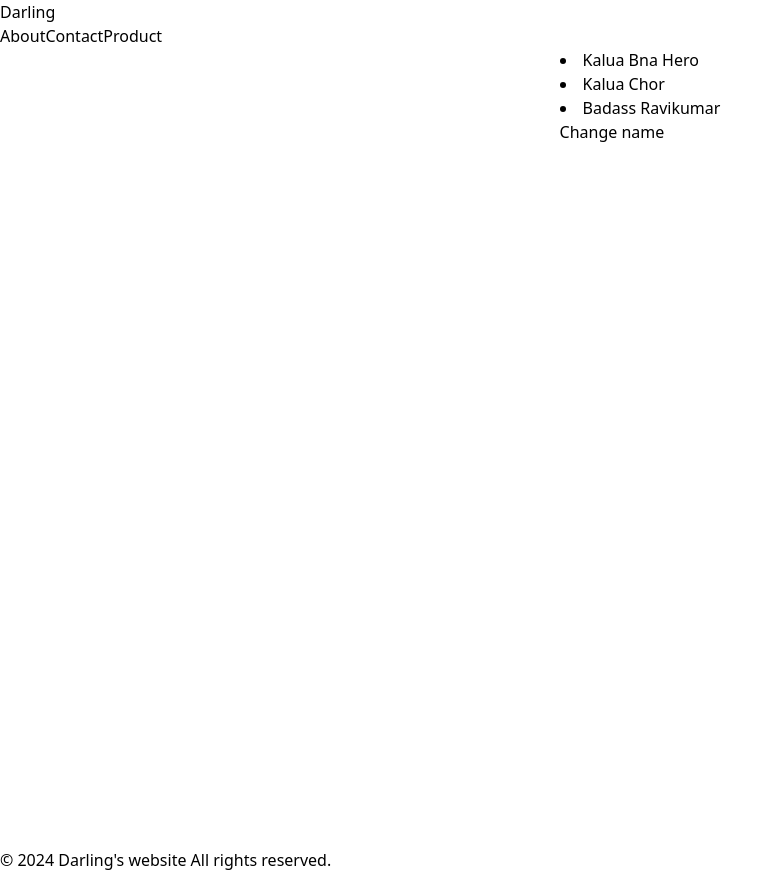
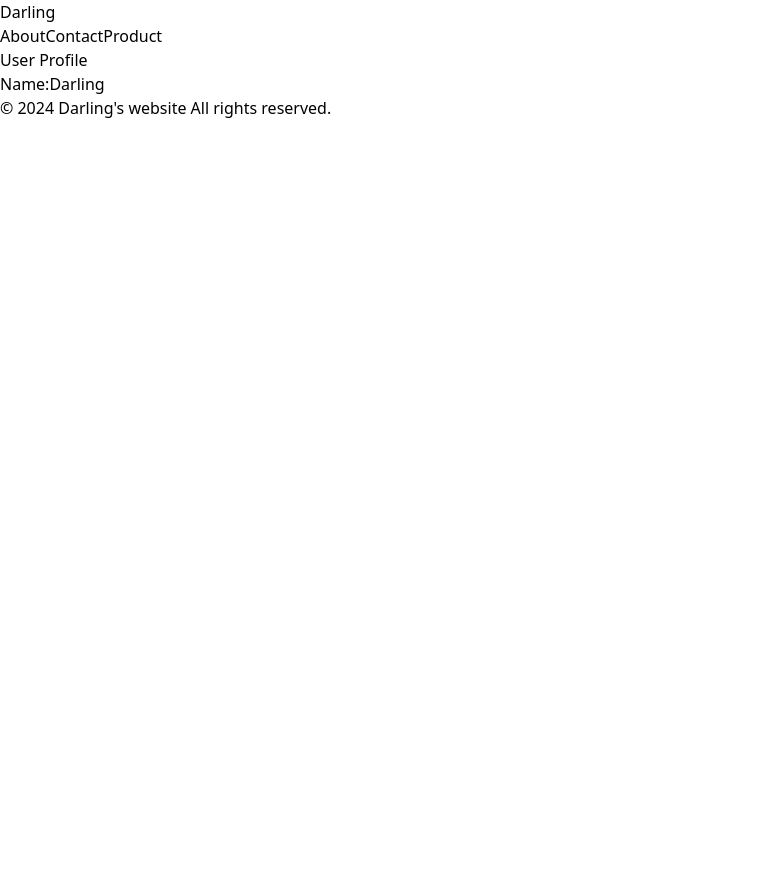
Before and after one commit to atultiwari7388/reactjs-Oct-2024, a React (Vite) app in the folder react-first/: page /contact in a window 1280 px wide. Shown: the whole page, without its empty margins (0-784 px from the left). After the commit the page ends 800 px from the top, so only its background shows below. Built offline with nearby package versions, Linux system fonts and the light colour scheme.

Commit message:
useContext done

```diff
--- /dev/null
+++ b/react-first/src/UserContext.jsx
@@ -0,0 +1,19 @@
+import { createContext, useState } from "react";
+
+const UserContext = createContext();
+
+const UserProvider = ({ children }) => {
+  const [user, setUser] = useState({ name: "Darling" });
+
+  const updateUser = (newValue) => {
+    setUser({ name: newValue });
+  };
+
+  return (
+    <UserContext.Provider value={{ user, updateUser }}>
+      {children}
+    </UserContext.Provider>
+  );
+};
+
+export { UserContext, UserProvider };
--- /dev/null
+++ b/react-first/src/components/CopyInputPortal.jsx
@@ -0,0 +1,29 @@
+import { useState } from "react";
+import { PopupMsg } from "./PopupMsg";
+
+export const CopyInputPortal = () => {
+  const [inputValue, setInputValue] = useState("");
+
+  const [copied, setCopied] = useState(false);
+
+  const handleCopy = () => {
+    navigator.clipboard.writeText(inputValue).then(() => {
+      setCopied(true);
+      setTimeout(() => setCopied(false), 2000);
+    });
+  };
+
+  return (
+    <div>
+      <input
+        type="text"
+        name="value"
+        id="1"
+        value={inputValue}
+        onChange={(e) => setInputValue(e.target.value)}
+      />
+      <button onClick={handleCopy}>Copy</button>
+      <PopupMsg copied={copied} />
+    </div>
+  );
+};
--- /dev/null
+++ b/react-first/src/components/PopupMsg.jsx
@@ -0,0 +1,11 @@
+export const PopupMsg = ({ copied }) => {
+  return (
+    <section>
+      {copied && (
+        <div style={{ position: "absolute", bottom: "3rem" }}>
+          Copied to Clipboard
+        </div>
+      )}
+    </section>
+  );
+};
--- /dev/null
+++ b/react-first/src/components/UserProfile.jsx
@@ -0,0 +1,13 @@
+import { useContext } from "react";
+import { UserContext } from "../UserContext";
+
+export const UserProfile = () => {
+  const { user } = useContext(UserContext);
+
+  return (
+    <div>
+      <h1>User Profile</h1>
+      <p>Name:{user.name}</p>
+    </div>
+  );
+};
--- a/react-first/src/pages/Contact.jsx
+++ b/react-first/src/pages/Contact.jsx
@@ -1,6 +1,8 @@
 // import { useState } from "react";
 // import { UpdateArray } from "./../components/UpdateArray";
 // import UpdateObject from "./../components/UpdateObject";
+import { UserProfile } from "../components/UserProfile";
+import { UserProvider } from "../UserContext";
 import { UpdateArrayOfObject } from "./../components/UpdateArrayOfObject";
 
 export const Contact = () => {
@@ -10,7 +12,7 @@ export const Contact = () => {
   // const decrement = () => setCount(count - 1);
 
   return (
-    <div
+    <UserProvider
       style={{
         margin: "0px",
         padding: "0px",
@@ -24,7 +26,8 @@ export const Contact = () => {
 
       <UpdateArray />
       <UpdateObject /> */}
-      <UpdateArrayOfObject />
-    </div>
+      {/* <UpdateArrayOfObject /> */}
+      <UserProfile />
+    </UserProvider>
   );
 };
--- a/react-first/src/pages/Product.jsx
+++ b/react-first/src/pages/Product.jsx
@@ -1,4 +1,5 @@
 import { TodoList } from "./../components/TodoList";
+import { CopyInputPortal } from "./../components/CopyInputPortal";
 
 export const Product = () => {
   // const [count, setCount] = useState(0);
@@ -17,6 +18,7 @@ export const Product = () => {
       {/* <GenerateRandomNumber /> */}
       {/* <LocalStorageEx /> */}
       <TodoList />
+      <CopyInputPortal />
     </div>
   );
 };
```
